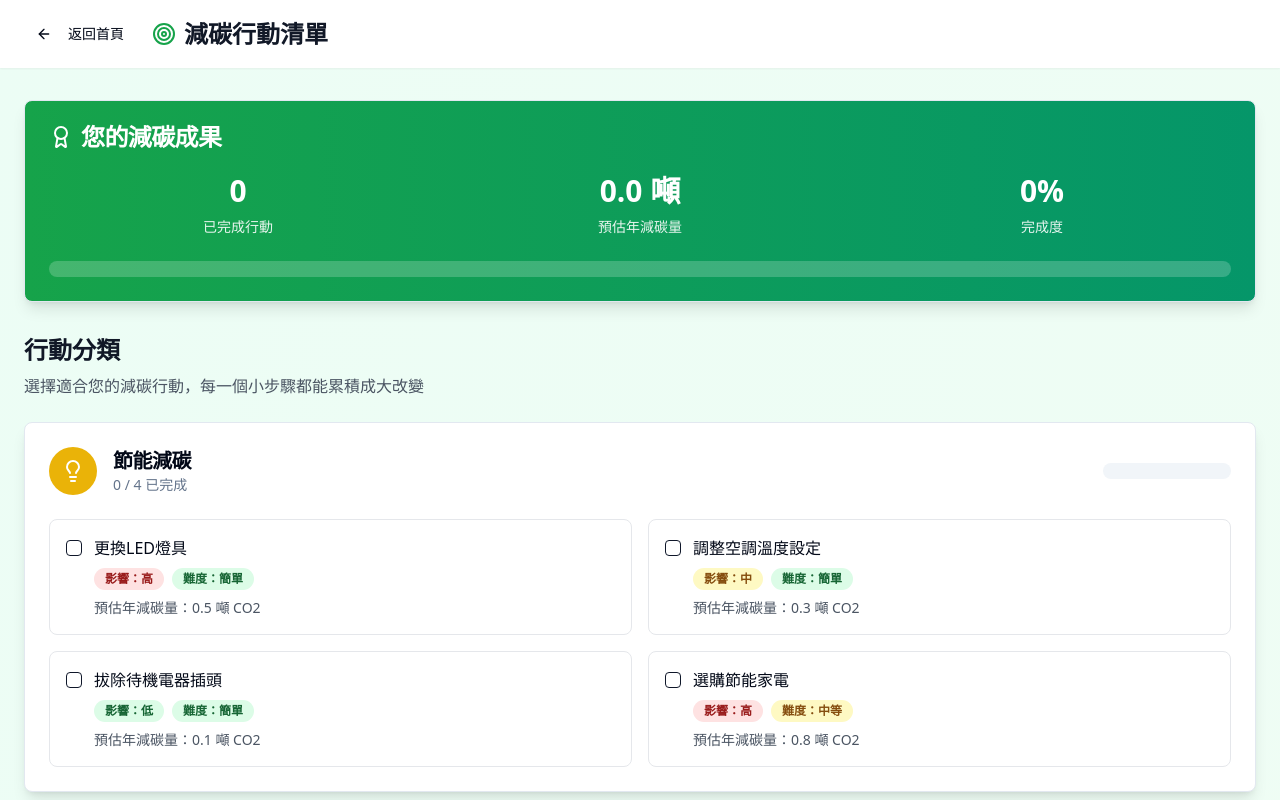
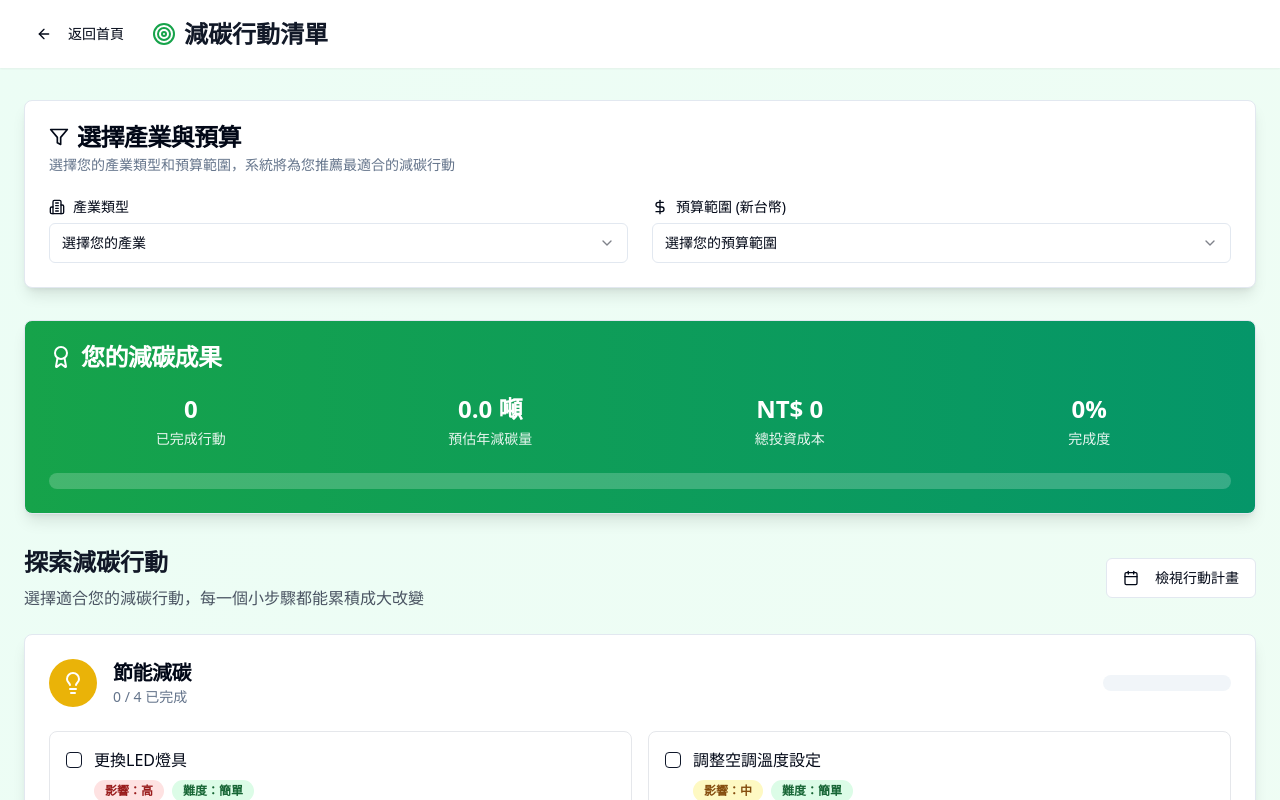
Before and after one commit to s155169/carbon-path-vision, a React (Vite) app: page /reduction-actions in a window 1280 px wide. Shown: the top 800 px of the page. Built offline with nearby package versions, Linux system fonts and the light colour scheme.

Commit message:
feat: Implement reduction actions features
Implement features for selecting industry and budget, exploring reduction actions, and reviewing action plans within the reduction actions section.

```diff
--- a/src/pages/ReductionActions.tsx
+++ b/src/pages/ReductionActions.tsx
@@ -5,6 +5,9 @@ import { Button } from "@/components/ui/button";
 import { Badge } from "@/components/ui/badge";
 import { Checkbox } from "@/components/ui/checkbox";
 import { Progress } from "@/components/ui/progress";
+import { Select, SelectContent, SelectItem, SelectTrigger, SelectValue } from "@/components/ui/select";
+import { Input } from "@/components/ui/input";
+import { Label } from "@/components/ui/label";
 import {
   Target,
   CheckCircle2,
@@ -15,12 +18,38 @@ import {
   Home,
   Utensils,
   Shirt,
-  Award
+  Award,
+  Building2,
+  DollarSign,
+  Calendar,
+  Filter
 } from "lucide-react";
 import { Link } from "react-router-dom";
 
 const ReductionActions = () => {
   const [completedActions, setCompletedActions] = useState<string[]>([]);
+  const [selectedIndustry, setSelectedIndustry] = useState<string>("");
+  const [budget, setBudget] = useState<string>("");
+  const [showPlan, setShowPlan] = useState(false);
+
+  const industries = [
+    { value: "manufacturing", label: "製造業" },
+    { value: "retail", label: "零售業" },
+    { value: "service", label: "服務業" },
+    { value: "tech", label: "科技業" },
+    { value: "hospitality", label: "餐旅業" },
+    { value: "logistics", label: "物流業" },
+    { value: "construction", label: "建築業" },
+    { value: "agriculture", label: "農業" }
+  ];
+
+  const budgetRanges = [
+    { value: "0-50000", label: "5萬以下" },
+    { value: "50000-200000", label: "5-20萬" },
+    { value: "200000-500000", label: "20-50萬" },
+    { value: "500000-1000000", label: "50-100萬" },
+    { value: "1000000+", label: "100萬以上" }
+  ];
 
   const actionCategories = [
     {
@@ -28,11 +57,13 @@ const ReductionActions = () => {
       title: "節能減碳",
       icon: Lightbulb,
       color: "bg-yellow-500",
+      industries: ["manufacturing", "retail", "service", "tech"],
+      budgetMin: 0,
       actions: [
-        { id: "led", title: "更換LED燈具", impact: "高", difficulty: "簡單", co2Saved: 0.5 },
-        { id: "thermostat", title: "調整空調溫度設定", impact: "中", difficulty: "簡單", co2Saved: 0.3 },
-        { id: "unplug", title: "拔除待機電器插頭", impact: "低", difficulty: "簡單", co2Saved: 0.1 },
-        { id: "efficient-appliances", title: "選購節能家電", impact: "高", difficulty: "中等", co2Saved: 0.8 }
+        { id: "led", title: "更換LED燈具", impact: "高", difficulty: "簡單", co2Saved: 0.5, cost: 30000 },
+        { id: "thermostat", title: "調整空調溫度設定", impact: "中", difficulty: "簡單", co2Saved: 0.3, cost: 5000 },
+        { id: "unplug", title: "拔除待機電器插頭", impact: "低", difficulty: "簡單", co2Saved: 0.1, cost: 0 },
+        { id: "efficient-appliances", title: "選購節能家電", impact: "高", difficulty: "中等", co2Saved: 0.8, cost: 150000 }
       ]
     },
     {
@@ -40,11 +71,13 @@ const ReductionActions = () => {
       title: "綠色交通",
       icon: Car,
       color: "bg-blue-500",
+      industries: ["logistics", "service", "retail"],
+      budgetMin: 10000,
       actions: [
-        { id: "public-transport", title: "使用大眾運輸工具", impact: "高", difficulty: "簡單", co2Saved: 1.2 },
-        { id: "bike", title: "騎自行車或步行", impact: "高", difficulty: "簡單", co2Saved: 1.5 },
-        { id: "carpool", title: "共乘或拼車", impact: "中", difficulty: "中等", co2Saved: 0.6 },
-        { id: "electric-vehicle", title: "使用電動車", impact: "高", difficulty: "困難", co2Saved: 2.0 }
+        { id: "public-transport", title: "使用大眾運輸工具", impact: "高", difficulty: "簡單", co2Saved: 1.2, cost: 10000 },
+        { id: "bike", title: "騎自行車或步行", impact: "高", difficulty: "簡單", co2Saved: 1.5, cost: 5000 },
+        { id: "carpool", title: "共乘或拼車", impact: "中", difficulty: "中等", co2Saved: 0.6, cost: 0 },
+        { id: "electric-vehicle", title: "使用電動車", impact: "高", difficulty: "困難", co2Saved: 2.0, cost: 800000 }
       ]
     },
     {
@@ -52,11 +85,13 @@ const ReductionActions = () => {
       title: "生活方式",
       icon: Home,
       color: "bg-green-500",
+      industries: ["service", "hospitality", "retail"],
+      budgetMin: 0,
       actions: [
-        { id: "recycle", title: "垃圾分類回收", impact: "中", difficulty: "簡單", co2Saved: 0.2 },
-        { id: "reduce-plastic", title: "減少塑膠製品使用", impact: "中", difficulty: "簡單", co2Saved: 0.3 },
-        { id: "local-products", title: "選購在地產品", impact: "中", difficulty: "中等", co2Saved: 0.4 },
-        { id: "minimal-packaging", title: "選擇簡約包裝", impact: "低", difficulty: "簡單", co2Saved: 0.1 }
+        { id: "recycle", title: "垃圾分類回收", impact: "中", difficulty: "簡單", co2Saved: 0.2, cost: 2000 },
+        { id: "reduce-plastic", title: "減少塑膠製品使用", impact: "中", difficulty: "簡單", co2Saved: 0.3, cost: 1000 },
+        { id: "local-products", title: "選購在地產品", impact: "中", difficulty: "中等", co2Saved: 0.4, cost: 5000 },
+        { id: "minimal-packaging", title: "選擇簡約包裝", impact: "低", difficulty: "簡單", co2Saved: 0.1, cost: 0 }
       ]
     },
     {
@@ -64,14 +99,28 @@ const ReductionActions = () => {
       title: "消費習慣",
       icon: Shirt,
       color: "bg-purple-500",
+      industries: ["retail", "service", "hospitality"],
+      budgetMin: 0,
       actions: [
-        { id: "buy-less", title: "減少不必要消費", impact: "高", difficulty: "中等", co2Saved: 1.0 },
-        { id: "second-hand", title: "購買二手商品", impact: "中", difficulty: "簡單", co2Saved: 0.5 },
-        { id: "repair", title: "修理而非丟棄", impact: "中", difficulty: "中等", co2Saved: 0.4 },
-        { id: "sharing", title: "共享經濟參與", impact: "中", difficulty: "簡單", co2Saved: 0.3 }
+        { id: "buy-less", title: "減少不必要消費", impact: "高", difficulty: "中等", co2Saved: 1.0, cost: 0 },
+        { id: "second-hand", title: "購買二手商品", impact: "中", difficulty: "簡單", co2Saved: 0.5, cost: 0 },
+        { id: "repair", title: "修理而非丟棄", impact: "中", difficulty: "中等", co2Saved: 0.4, cost: 3000 },
+        { id: "sharing", title: "共享經濟參與", impact: "中", difficulty: "簡單", co2Saved: 0.3, cost: 1000 }
       ]
     }
   ];
+
+  const getFilteredCategories = () => {
+    if (!selectedIndustry && !budget) return actionCategories;
+
+    const budgetValue = budget ? parseInt(budget.split('-')[0]) : 0;
+
+    return actionCategories.filter(category => {
+      const industryMatch = !selectedIndustry || category.industries.includes(selectedIndustry);
+      const budgetMatch = !budget || budgetValue >= category.budgetMin;
+      return industryMatch && budgetMatch;
+    });
+  };
 
   const toggleAction = (actionId: string) => {
     if (completedActions.includes(actionId)) {
@@ -83,7 +132,7 @@ const ReductionActions = () => {
 
   const getTotalCO2Saved = () => {
     let total = 0;
-    actionCategories.forEach(category => {
+    getFilteredCategories().forEach(category => {
       category.actions.forEach(action => {
         if (completedActions.includes(action.id)) {
           total += action.co2Saved;
@@ -93,8 +142,20 @@ const ReductionActions = () => {
     return total;
   };
 
+  const getTotalCost = () => {
+    let total = 0;
+    getFilteredCategories().forEach(category => {
+      category.actions.forEach(action => {
+        if (completedActions.includes(action.id)) {
+          total += action.cost;
+        }
+      });
+    });
+    return total;
+  };
+
   const getTotalActions = () => {
-    return actionCategories.reduce((total, category) => total + category.actions.length, 0);
+    return getFilteredCategories().reduce((total, category) => total + category.actions.length, 0);
   };
 
   const getImpactColor = (impact: string) => {
@@ -112,6 +173,8 @@ const ReductionActions = () => {
       default: return "bg-green-100 text-green-800";
     }
   };
+
+  const filteredCategories = getFilteredCategories();
 
   return (
     <div className="min-h-screen bg-gradient-to-br from-emerald-50 to-green-50">
@@ -136,6 +199,59 @@ const ReductionActions = () => {
       </div>
 
       <div className="px-6 py-8 mx-auto max-w-7xl">
+        {/* Industry and Budget Selection */}
+        <Card className="shadow-lg mb-8">
+          <CardHeader>
+            <CardTitle className="flex items-center space-x-2">
+              <Filter className="w-5 h-5" />
+              <span>選擇產業與預算</span>
+            </CardTitle>
+            <CardDescription>
+              選擇您的產業類型和預算範圍，系統將為您推薦最適合的減碳行動
+            </CardDescription>
+          </CardHeader>
+          <CardContent>
+            <div className="grid md:grid-cols-2 gap-6">
+              <div className="space-y-2">
+                <Label className="flex items-center space-x-2">
+                  <Building2 className="w-4 h-4" />
+                  <span>產業類型</span>
+                </Label>
+                <Select value={selectedIndustry} onValueChange={setSelectedIndustry}>
+                  <SelectTrigger>
+                    <SelectValue placeholder="選擇您的產業" />
+                  </SelectTrigger>
+                  <SelectContent>
+                    {industries.map((industry) => (
+                      <SelectItem key={industry.value} value={industry.value}>
+                        {industry.label}
+                      </SelectItem>
+                    ))}
+                  </SelectContent>
+                </Select>
+              </div>
+              <div className="space-y-2">
+                <Label className="flex items-center space-x-2">
+                  <DollarSign className="w-4 h-4" />
+                  <span>預算範圍 (新台幣)</span>
+                </Label>
+                <Select value={budget} onValueChange={setBudget}>
+                  <SelectTrigger>
+                    <SelectValue placeholder="選擇您的預算範圍" />
+                  </SelectTrigger>
+                  <SelectContent>
+                    {budgetRanges.map((range) => (
+                      <SelectItem key={range.value} value={range.value}>
+                        {range.label}
+                      </SelectItem>
+                    ))}
+                  </SelectContent>
+                </Select>
+              </div>
+            </div>
+          </CardContent>
+        </Card>
+
         {/* Progress Overview */}
         <div className="mb-8">
           <Card className="shadow-lg bg-gradient-to-r from-green-600 to-emerald-600 text-white">
@@ -146,38 +262,113 @@ const ReductionActions = () => {
               </CardTitle>
             </CardHeader>
             <CardContent>
-              <div className="grid md:grid-cols-3 gap-6">
+              <div className="grid md:grid-cols-4 gap-4">
                 <div className="text-center">
-                  <div className="text-3xl font-bold mb-2">{completedActions.length}</div>
+                  <div className="text-2xl font-bold mb-1">{completedActions.length}</div>
                   <div className="text-sm opacity-90">已完成行動</div>
                 </div>
                 <div className="text-center">
-                  <div className="text-3xl font-bold mb-2">{getTotalCO2Saved().toFixed(1)} 噸</div>
+                  <div className="text-2xl font-bold mb-1">{getTotalCO2Saved().toFixed(1)} 噸</div>
                   <div className="text-sm opacity-90">預估年減碳量</div>
                 </div>
                 <div className="text-center">
-                  <div className="text-3xl font-bold mb-2">
-                    {Math.round((completedActions.length / getTotalActions()) * 100)}%
+                  <div className="text-2xl font-bold mb-1">NT$ {getTotalCost().toLocaleString()}</div>
+                  <div className="text-sm opacity-90">總投資成本</div>
+                </div>
+                <div className="text-center">
+                  <div className="text-2xl font-bold mb-1">
+                    {getTotalActions() > 0 ? Math.round((completedActions.length / getTotalActions()) * 100) : 0}%
                   </div>
                   <div className="text-sm opacity-90">完成度</div>
                 </div>
               </div>
               <Progress
-                value={(completedActions.length / getTotalActions()) * 100}
+                value={getTotalActions() > 0 ? (completedActions.length / getTotalActions()) * 100 : 0}
                 className="mt-6 bg-white/20"
               />
             </CardContent>
           </Card>
         </div>
 
-        <div className="mb-6">
-          <h2 className="text-2xl font-bold text-gray-900 mb-2">行動分類</h2>
-          <p className="text-gray-600">選擇適合您的減碳行動，每一個小步驟都能累積成大改變</p>
+        <div className="flex justify-between items-center mb-6">
+          <div>
+            <h2 className="text-2xl font-bold text-gray-900 mb-2">探索減碳行動</h2>
+            <p className="text-gray-600">
+              {selectedIndustry || budget ?
+                `根據您的條件篩選出 ${filteredCategories.length} 個行動類別` :
+                "選擇適合您的減碳行動，每一個小步驟都能累積成大改變"
+              }
+            </p>
+          </div>
+          <Button
+            onClick={() => setShowPlan(!showPlan)}
+            className="flex items-center space-x-2"
+            variant={showPlan ? "default" : "outline"}
+          >
+            <Calendar className="w-4 h-4" />
+            <span>檢視行動計畫</span>
+          </Button>
         </div>
+
+        {/* Action Plan View */}
+        {showPlan && (
+          <Card className="shadow-lg mb-8">
+            <CardHeader>
+              <CardTitle className="flex items-center space-x-2">
+                <Calendar className="w-5 h-5" />
+                <span>行動計畫</span>
+              </CardTitle>
+              <CardDescription>
+                您已選擇的減碳行動摘要
+              </CardDescription>
+            </CardHeader>
+            <CardContent>
+              {completedActions.length === 0 ? (
+                <div className="text-center py-8 text-gray-500">
+                  <Target className="w-12 h-12 mx-auto mb-4 opacity-50" />
+                  <p>尚未選擇任何行動項目</p>
+                  <p className="text-sm">開始勾選下方的減碳行動來建立您的計畫</p>
+                </div>
+              ) : (
+                <div className="space-y-4">
+                  {filteredCategories.map((category) => {
+                    const categoryActions = category.actions.filter(action =>
+                      completedActions.includes(action.id)
+                    );
+
+                    if (categoryActions.length === 0) return null;
+
+                    return (
+                      <div key={category.id} className="border rounded-lg p-4">
+                        <h4 className="font-semibold text-lg mb-3 flex items-center space-x-2">
+                          <category.icon className="w-5 h-5" />
+                          <span>{category.title}</span>
+                        </h4>
+                        <div className="grid md:grid-cols-2 gap-3">
+                          {categoryActions.map((action) => (
+                            <div key={action.id} className="flex items-center justify-between p-3 bg-green-50 rounded-lg">
+                              <div>
+                                <div className="font-medium">{action.title}</div>
+                                <div className="text-sm text-gray-600">
+                                  減碳: {action.co2Saved} 噸/年 | 成本: NT$ {action.cost.toLocaleString()}
+                                </div>
+                              </div>
+                              <CheckCircle2 className="w-5 h-5 text-green-500" />
+                            </div>
+                          ))}
+                        </div>
+                      </div>
+                    );
+                  })}
+                </div>
+              )}
+            </CardContent>
+          </Card>
+        )}
 
         {/* Action Categories */}
         <div className="space-y-8">
-          {actionCategories.map((category) => {
+          {filteredCategories.map((category) => {
             const IconComponent = category.icon;
             const categoryCompleted = category.actions.filter(action =>
               completedActions.includes(action.id)
@@ -242,6 +433,9 @@ const ReductionActions = () => {
                               <div className="text-sm text-gray-600">
                                 預估年減碳量：{action.co2Saved} 噸 CO2
                               </div>
+                              <div className="text-sm text-gray-600">
+                                投資成本：NT$ {action.cost.toLocaleString()}
+                              </div>
                             </div>
                           </div>
                         </div>
```
